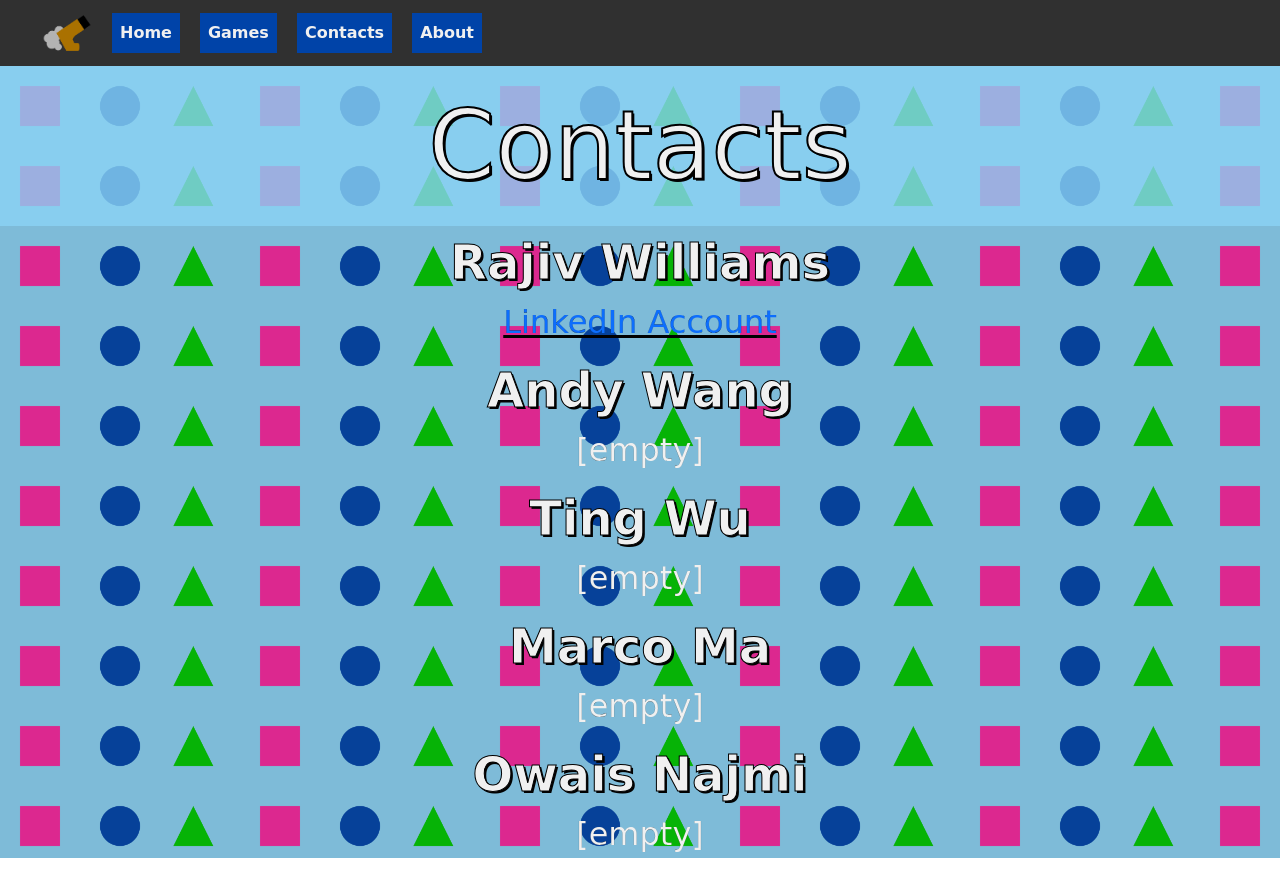
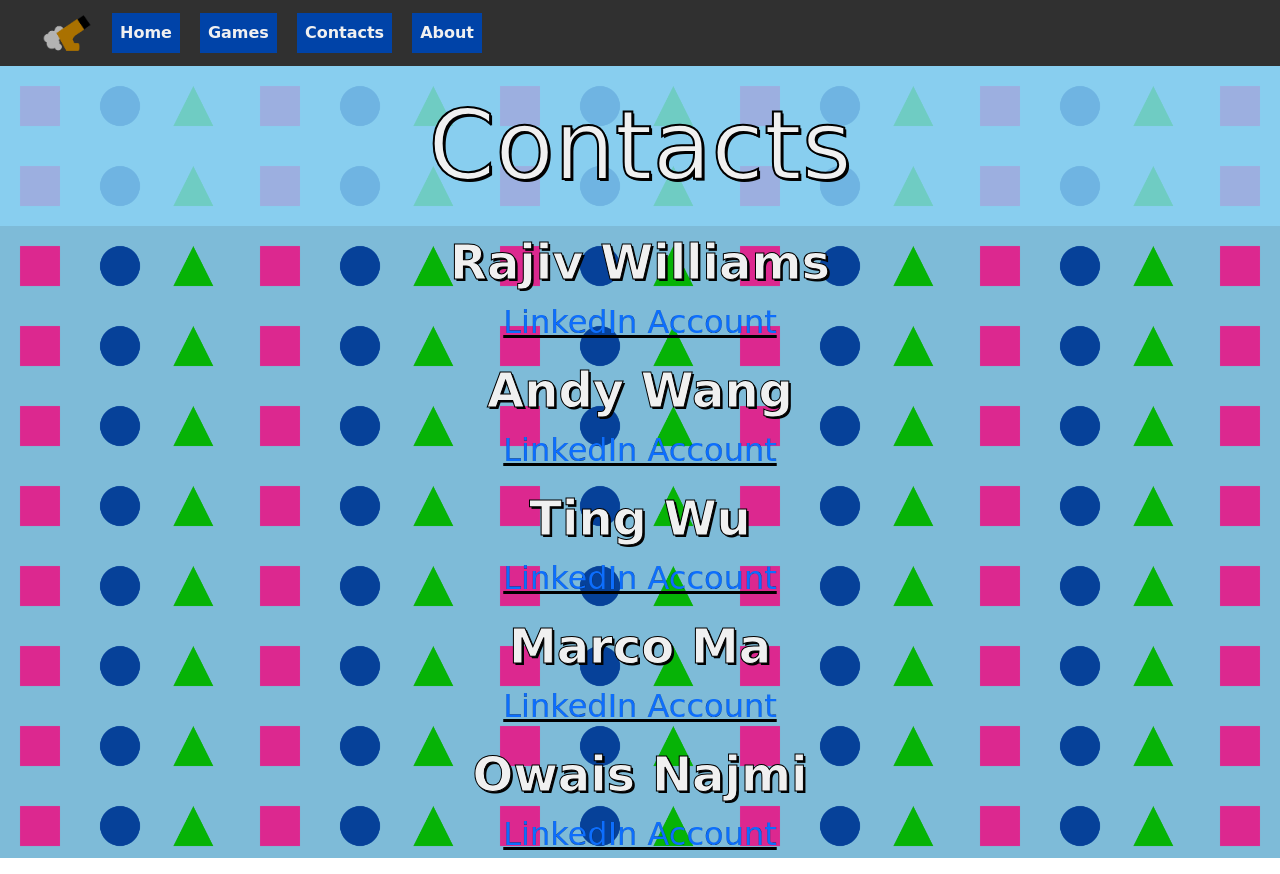
Before and after one commit to Ting9997/BootlegGames, a Vue app: page /contacts in a window 1280 px wide. Built offline with nearby package versions, Linux system fonts and the light colour scheme; no server answers.

Commit message:
included everyone's linkedin profiles

```diff
--- a/src/components/ContactsElement.vue
+++ b/src/components/ContactsElement.vue
@@ -12,19 +12,35 @@
             <dt href="/contacts/andy_wang">
                 Andy Wang
             </dt>
-            <dd>[empty]</dd>
+            <dd>
+                <a rel="stylesheet" href="https://www.linkedin.com/in/andy-wang-79a88b1a4/">
+                    LinkedIn Account
+                </a>
+            </dd>
             <dt href="/contacts/ting_wu">
                 Ting Wu
             </dt>
-            <dd>[empty]</dd>
+            <dd>
+                <a rel="stylesheet" href="https://www.linkedin.com/in/ting-jian-wu-979b93198/">
+                    LinkedIn Account
+                </a>
+            </dd>
             <dt href="/contacts/marco_ma">
                 Marco Ma
             </dt>
-            <dd>[empty]</dd>
+            <dd>
+                <a rel="stylesheet" href="https://www.linkedin.com/in/mamarco/">
+                    LinkedIn Account
+                </a>
+            </dd>
             <dt href="/contacts/owais_najmi">
                 Owais Najmi
             </dt>
-            <dd>[empty]</dd>
+            <dd>
+                <a rel="stylesheet" href="https://www.linkedin.com/in/owais-najmi-507810200/">
+                    LinkedIn Account
+                </a>
+            </dd>
         </dl>
         <p id="printout"></p>
     </div>
--- a/src/components/GameElement.vue
+++ b/src/components/GameElement.vue
@@ -3,20 +3,20 @@
         <div class="game-list-item">
             <a class="nav-link" href="/games/checkers">
                 <p>Checkers Game</p>
-                <img id="checkers_preview" src="../assets/checkers_preview.png" alt="Checkers Preview">
+                <!-- <img id="checkers_preview" src="../assets/checkers_preview.png" alt="Checkers Preview"> -->
             </a>
 
         </div>
         <div class="game-list-item">
             <a class="nav-link" href="/games/snake">
                 <p>Snake Game</p>
-                <img id="checkers_preview" src="../assets/snake_preview.png" alt="Snake Preview">
+                <!-- <img id="checkers_preview" src="../assets/snake_preview.png" alt="Snake Preview"> -->
             </a>
         </div>
         <div class="game-list-item">
             <a class="nav-link" href="/games/balldown">
                 <p>BallDown</p>
-                <img id="checkers_preview" src="../assets/balldown_preview.png" alt="BallDown Preview">
+                <!-- <img id="checkers_preview" src="../assets/balldown_preview.png" alt="BallDown Preview"> -->
             </a>
         </div>
     </div>
@@ -24,7 +24,7 @@
         <div class="game-list-item">
             <a class="nav-link" href="/games/connect4">
                 <p>Connect 4</p>
-                <img id="checkers_preview" src="../assets/connect4_preview.jpg" alt="Connect Four">
+                <!-- <img id="checkers_preview" src="../assets/connect4_preview.jpg" alt="Connect Four"> -->
             </a>
         </div>
     </div>
```
